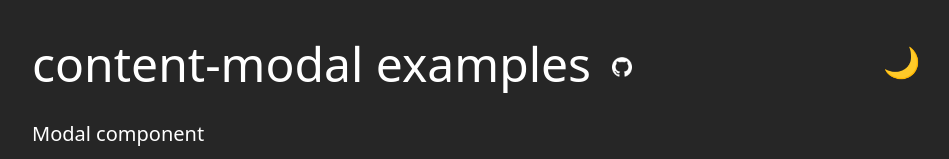
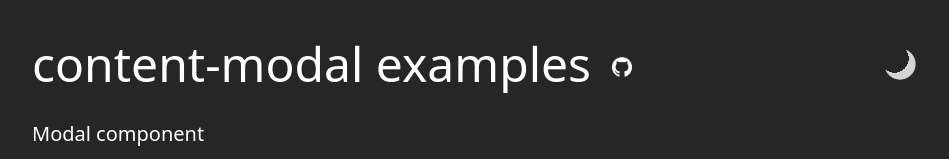
Before and after one commit to gla23/content-modal, a React (Vite) app: page / in a window 1280 px wide. Shown: the top 159 px of the page, without its empty margins (312-1261 px from the left). Built offline with nearby package versions, Linux system fonts and the light colour scheme.

Commit message:
Improve dark mode icons

```diff
--- a/src/App.tsx
+++ b/src/App.tsx
@@ -5,6 +5,8 @@ import githubLogoDark from "./images/GitHub_light.png";
 import { Modal } from "./Modal/Modal";
 import { propsTable } from "./propsTable";
 import { CheckboxSet } from "./CheckboxSet";
+import { Sun } from "./Sun";
+import { Moon } from "./Moon";
 
 export function App() {
   const [dark, setDark] = useState(true);
@@ -21,7 +23,7 @@ export function App() {
       className="text-3xl absolute top-9 md:top-11 right-12"
       onClick={() => setDark((d) => !d)}
     >
-      {dark ? "🌙" : "☀️"}
+      {dark ? <Moon /> : <Sun />}
     </div>
   );
   return (
--- /dev/null
+++ b/src/Moon.tsx
@@ -0,0 +1,79 @@
+export function Moon() {
+  const size = 25;
+  const holeSize = 23;
+  const center = holeSize / 2 + 4;
+  const mask = `radial-gradient(circle at ${center}px ${center}px, rgba(0, 0, 0, 0) ${
+    holeSize / 2
+  }px, rgba(0, 0, 0, 1) ${holeSize / 2}px)`;
+
+  return (
+    <>
+      {/* <Star />
+      <Star />
+      <Star />
+      <Star /> */}
+      <div
+        className="relative w-10 h-10 scale-125"
+        style={{ mask, WebkitMaskImage: mask }}
+      >
+        <div
+          style={{ width: size, height: size }}
+          className="bg-neutral-300 rounded-full absolute top-1/2 left-1/2 -translate-y-1/2 -translate-x-1/2"
+        />
+      </div>
+    </>
+  );
+}
+
+// function Star() {
+//   const [o, setO] = useState(0);
+//   const [star] = useState([
+//     Math.random() * 40,
+//     Math.random() * 40,
+//     Math.random() * 4 + 3,
+//   ]);
+//   const spring = useSpring({ from: { o: 0 }, to: { o } });
+//   useEffect(() => {
+//     setTimeout(() => {
+//       setTimeout(() => setO(0), Math.random() * 3000);
+//       return setO(0.5 + Math.random());
+//     }, 200 + Math.random() * 1000);
+//   }, []);
+
+//   return (
+//     <animated.div
+//       style={{
+//         opacity: spring.o,
+//         position: "absolute",
+//         width: star[2],
+//         height: star[2],
+//         top: star[0],
+//         left: star[1],
+//         backgroundImage: "radial-gradient(lightgray 0%, transparent 60%)",
+//       }}
+//     >
+//       <div
+//         style={{
+//           position: "absolute",
+//           boxShadow: "grey 0px 0px 2px 1px",
+//           backgroundColor: "lightgray",
+//           width: star[2],
+//           height: 1,
+//           top: "50%",
+//           transform: "translateY(-1px)",
+//         }}
+//       />
+//       <div
+//         style={{
+//           position: "absolute",
+//           boxShadow: "grey 0px 0px 2px 1px",
+//           backgroundColor: "lightgray",
+//           width: 1,
+//           height: star[2],
+//           left: "50%",
+//           transform: "translateX(-1px)",
+//         }}
+//       />
+//     </animated.div>
+//   );
+// }
--- /dev/null
+++ b/src/Sun.tsx
@@ -0,0 +1,45 @@
+import { animated, useSpring } from "react-spring";
+
+export function Sun() {
+  const spring = useSpring({
+    from: { r: 0 },
+    to: { r: 1 },
+  });
+
+  const rayCount = 8;
+  const radius = 15;
+  const startRadius = 7;
+  const rays: JSX.Element[] = [];
+  for (let i = 0; i < rayCount; i++) {
+    rays.push(
+      <animated.div
+        key={i}
+        className="w-1.5 h-0.5 bg-neutral-400 rounded absolute"
+        style={{
+          top: "50%",
+          left: "50%",
+          transform: spring.r.to((r) => {
+            const ignore = i / rayCount;
+            const range = (r - ignore) / (1 - ignore);
+            const outFraction = Math.max(0, Math.min(1, range));
+            const rotation = 180 + (360 / rayCount) * i;
+            const currentRadius =
+              startRadius + outFraction * (radius - startRadius);
+            return `translate(-50%, -50%) rotate(${rotation}deg) translate(${currentRadius}px) `;
+          }),
+        }}
+      />
+    );
+  }
+
+  const size = 18;
+  return (
+    <div className="relative w-10 h-10 scale-125">
+      <div
+        style={{ width: size, height: size }}
+        className="bg-neutral-400 rounded-full absolute top-1/2 left-1/2 -translate-y-1/2 -translate-x-1/2"
+      />
+      {rays}
+    </div>
+  );
+}
```
